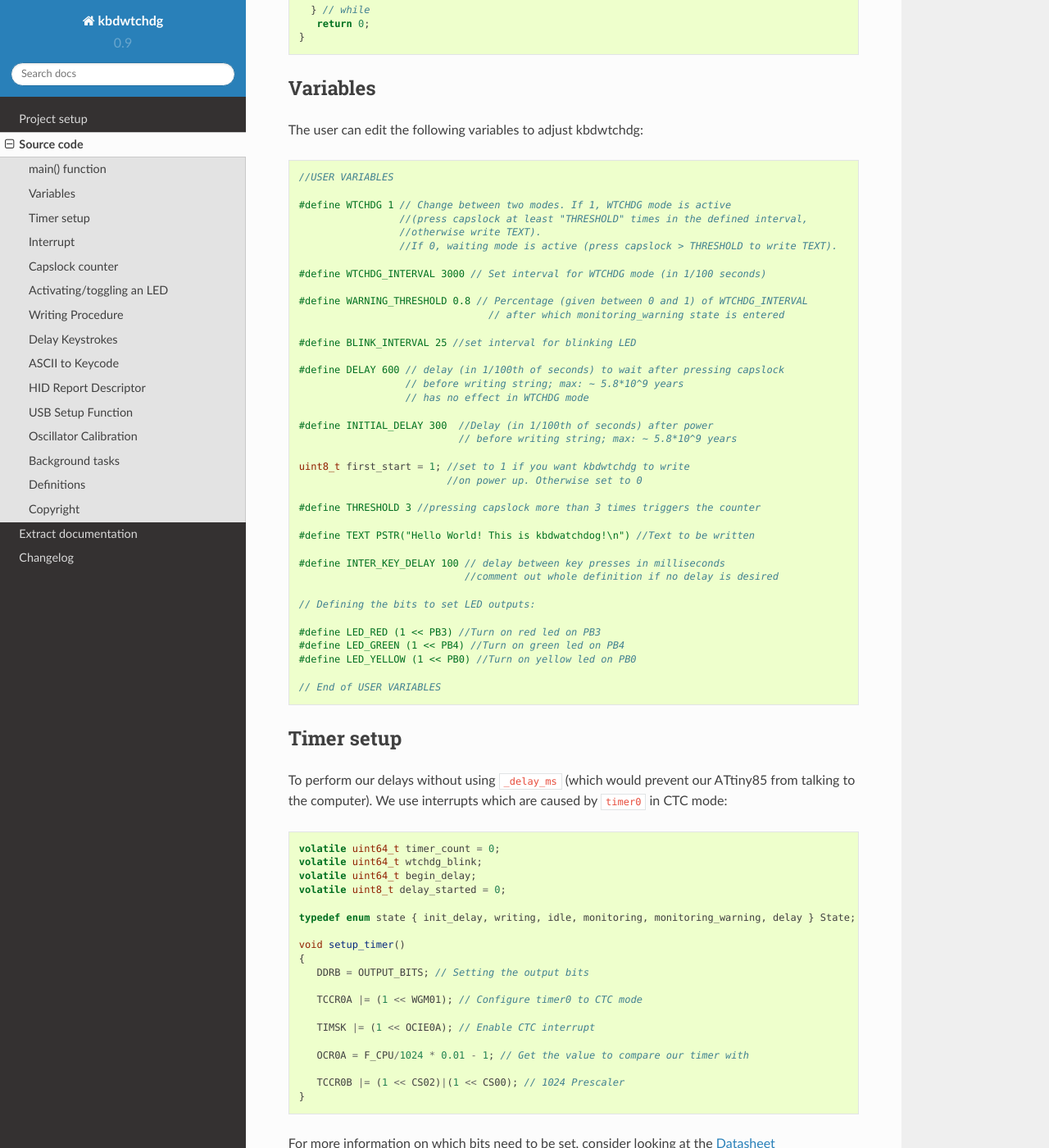
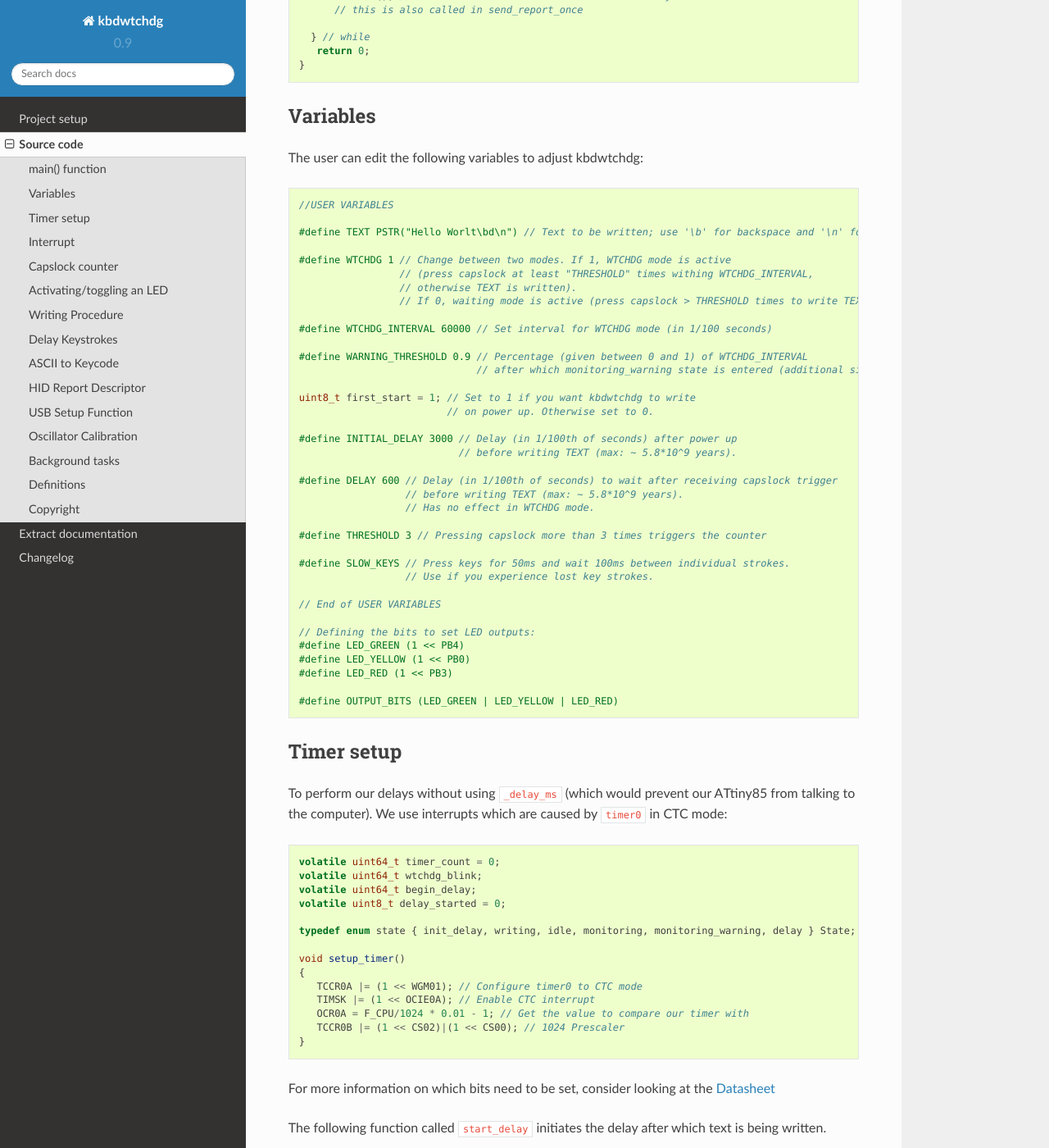
Before and after one commit to 7enderhead/kbdwtchdg, a Sphinx documentation site: the page built from doc/main.rst, in a window 1280 px wide and 1400 px high, scrolled down 2545 px. Shown: the whole window at 82% size. Built offline with Sphinx 7.4.7 and the Read the Docs theme 2.0.0, drawn with Linux system fonts in a browser that asks for light colours; some of the changed text lies outside the part shown.

Commit message:
- added working SLOW_KEYS mode - code restructurings and documentation

```diff
--- a/doc/main.rst
+++ b/doc/main.rst
@@ -109,7 +111,7 @@
 
                 state = check_trigger(state);
 
-                if(timer_count > WARNING_INTERVAL)
+                if (timer_count > WARNING_INTERVAL)
                 {
                    state = monitoring_warning; // go to monitoring_warning
                 }
@@ -167,42 +169,42 @@
 
     //USER VARIABLES
 
+    #define TEXT PSTR("Hello Worlt\bd\n") // Text to be written; use '\b' for backspace and '\n' for newline
+
     #define WTCHDG 1 // Change between two modes. If 1, WTCHDG mode is active
-                     //(press capslock at least "THRESHOLD" times in the defined interval,
-                     //otherwise write TEXT).
-                     //If 0, waiting mode is active (press capslock > THRESHOLD to write TEXT).
+                     // (press capslock at least "THRESHOLD" times withing WTCHDG_INTERVAL,
+                     // otherwise TEXT is written).
+                     // If 0, waiting mode is active (press capslock > THRESHOLD times to write TEXT after DELAY).
 
-    #define WTCHDG_INTERVAL 3000 // Set interval for WTCHDG mode (in 1/100 seconds)
+    #define WTCHDG_INTERVAL 60000 // Set interval for WTCHDG mode (in 1/100 seconds)
 
-    #define WARNING_THRESHOLD 0.8 // Percentage (given between 0 and 1) of WTCHDG_INTERVAL
-                                    // after which monitoring_warning state is entered
+    #define WARNING_THRESHOLD 0.9 // Percentage (given between 0 and 1) of WTCHDG_INTERVAL
+                                  // after which monitoring_warning state is entered (additional signal led)
 
-    #define BLINK_INTERVAL 25 //set interval for blinking LED
+    uint8_t first_start = 1; // Set to 1 if you want kbdwtchdg to write
+                             // on power up. Otherwise set to 0.
 
-    #define DELAY 600 // delay (in 1/100th of seconds) to wait after pressing capslock
-                      // before writing string; max: ~ 5.8*10^9 years
-                      // has no effect in WTCHDG mode
+    #define INITIAL_DELAY 3000 // Delay (in 1/100th of seconds) after power up
+                               // before writing TEXT (max: ~ 5.8*10^9 years).
 
-    #define INITIAL_DELAY 300  //Delay (in 1/100th of seconds) after power
-                               // before writing string; max: ~ 5.8*10^9 years
+    #define DELAY 600 // Delay (in 1/100th of seconds) to wait after receiving capslock trigger
+                      // before writing TEXT (max: ~ 5.8*10^9 years).
+                      // Has no effect in WTCHDG mode.
 
-    uint8_t first_start = 1; //set to 1 if you want kbdwtchdg to write
-                             //on power up. Otherwise set to 0
+    #define THRESHOLD 3 // Pressing capslock more than 3 times triggers the counter
 
-    #define THRESHOLD 3 //pressing capslock more than 3 times triggers the counter
+    #define SLOW_KEYS // Press keys for 50ms and wait 100ms between individual strokes.
+                      // Use if you experience lost key strokes.
 
-    #define TEXT PSTR("Hello World! This is kbdwatchdog!\n") //Text to be written
-
-    #define INTER_KEY_DELAY 100 // delay between key presses in milliseconds
-                                //comment out whole definition if no delay is desired
+    // End of USER VARIABLES
 
     // Defining the bits to set LED outputs:
+    #define LED_GREEN (1 << PB4)
+    #define LED_YELLOW (1 << PB0)
+    #define LED_RED (1 << PB3)
 
-    #define LED_RED (1 << PB3) //Turn on red led on PB3
-    #define LED_GREEN (1 << PB4) //Turn on green led on PB4
-    #define LED_YELLOW (1 << PB0) //Turn on yellow led on PB0
+    #define OUTPUT_BITS (LED_GREEN | LED_YELLOW | LED_RED)
 
-    // End of USER VARIABLES
 
 
 ***********
@@ -225,14 +227,9 @@
 
     void setup_timer()
     {
-       DDRB = OUTPUT_BITS; // Setting the output bits
-
        TCCR0A |= (1 << WGM01); // Configure timer0 to CTC mode
-
        TIMSK |= (1 << OCIE0A); // Enable CTC interrupt
-
        OCR0A = F_CPU/1024 * 0.01 - 1; // Get the value to compare our timer with
-
        TCCR0B |= (1 << CS02)|(1 << CS00); // 1024 Prescaler
     }
 
@@ -345,7 +342,6 @@
 
     void write()
     {
-
       activate_led(LED_RED); // Turn red LED on to represent writing state
 
       printf_P(TEXT); // Printing our TEXT
@@ -366,10 +362,10 @@
 
 ::
 
-    void delay_keystrokes(uint64_t ms)
+    void wait(uint64_t ms)
     {
        const uint8_t milliseconds = 5;
-       uint64_t loop_count = ms/milliseconds; // get the amount of loops necessary
+       uint64_t loop_count = ms / milliseconds; // get the amount of loops necessary
        uint64_t i;
 
        // a delay bigger than 10ms would kill the connection, so we split
@@ -398,11 +394,6 @@
        keyboard_report.modifier = 0x00;
 
        // see scancode.doc appendix C
-
-       // delay between the keystrokes
-       #ifdef INTER_KEY_DELAY
-          delay_keystrokes(INTER_KEY_DELAY);
-       #endif
 
        if (ascii >= 'A' && ascii <= 'Z')
        {
@@ -790,8 +781,17 @@
     {
        ASCII_to_keycode(ascii);
        send_report_once();
+
+    #ifdef SLOW_KEYS
+       wait(50); // keep 'press' event for 50ms
+    #endif
+
        keyboard_report_reset(); // release keys
        send_report_once();
+
+    #ifdef SLOW_KEYS
+       wait(100); // wait 100ms until next key press
+    #endif
     }
 
     static FILE mystdout = FDEV_SETUP_STREAM(type_out_char, NULL, _FDEV_SETUP_WRITE); // setup writing stream
```
Also changed, not shown: other parts of doc/main.rst (+2 -0 lines), 1 other file.
